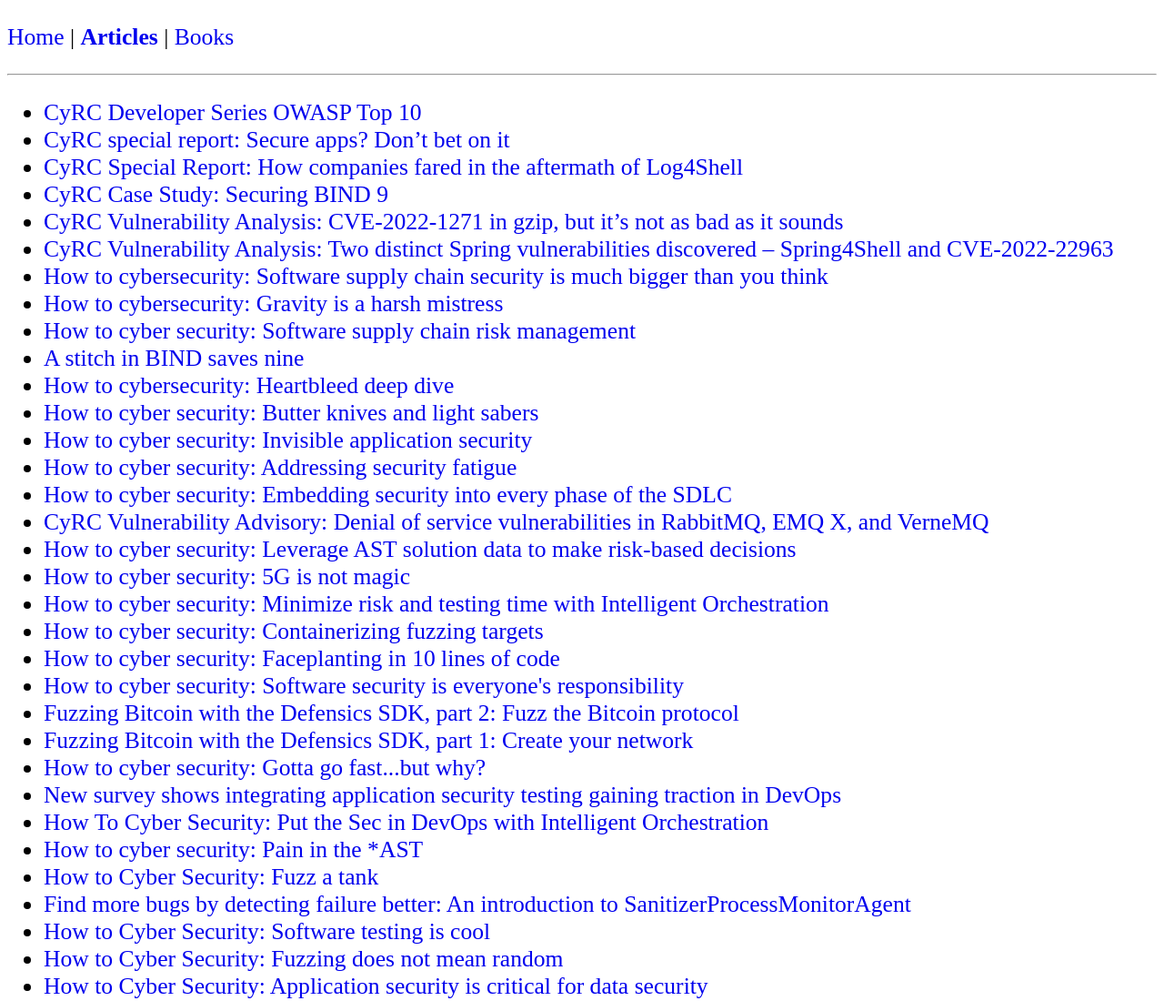
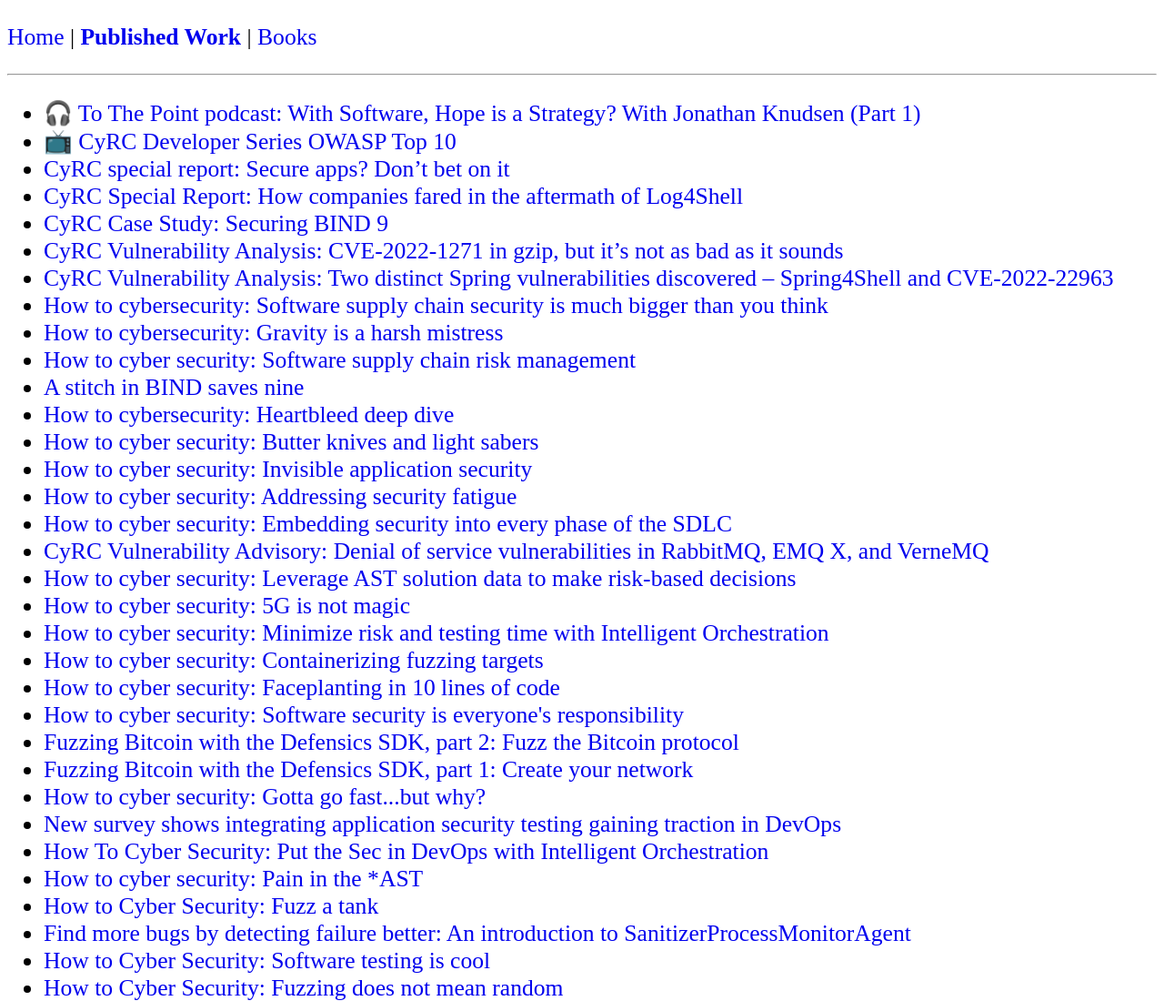
Before and after one commit to jonathanknudsen/jonathanknudsen.github.io, a plain HTML site: page articles.html in a window 1280 px wide. Shown: the top 1100 px of the page at 91% size. Drawn offline with Linux system fonts and the light colour scheme.

Commit message:
Update articles.html

```diff
--- a/articles.html
+++ b/articles.html
@@ -19,15 +19,18 @@
 	<!-- Menu -->
 	<p>
 		<a href="index.html">Home</a> |
-		<a href="articles.html"><b>Articles</b></a> |
+		<a href="articles.html"><b>Published Work</b></a> |
 		<a href="books.html">Books</a> <!-- |
 		<a href="resume.html">Resume</a>-->
 	</p>
 
 	<hr />
 	<ul>
+
+		<li><a href="https://www.forcepoint.com/resources/podcast/software-hope-strategy-jonathan-knudsen"
+				target="_blank">🎧 To The Point podcast: With Software, Hope is a Strategy? With Jonathan Knudsen (Part 1)</a></li>
 		<li><a href="https://youtube.com/playlist?list=PL8ULkF8qvsgT1lvl3Vck6te-2ZTY4Livs"
-				target="_blank">CyRC Developer Series OWASP Top 10</a></li>
+				target="_blank">📺 CyRC Developer Series OWASP Top 10</a></li>
 		<li><a href="https://www.synopsys.com/blogs/software-security/cyrc-special-report-gaming-apps-security-analysis/"
 				target="_blank">CyRC special report: Secure apps? Don’t bet on it</a></li>
 		<li><a href="https://www.synopsys.com/blogs/software-security/cyrc-report-log4shell/"
```
